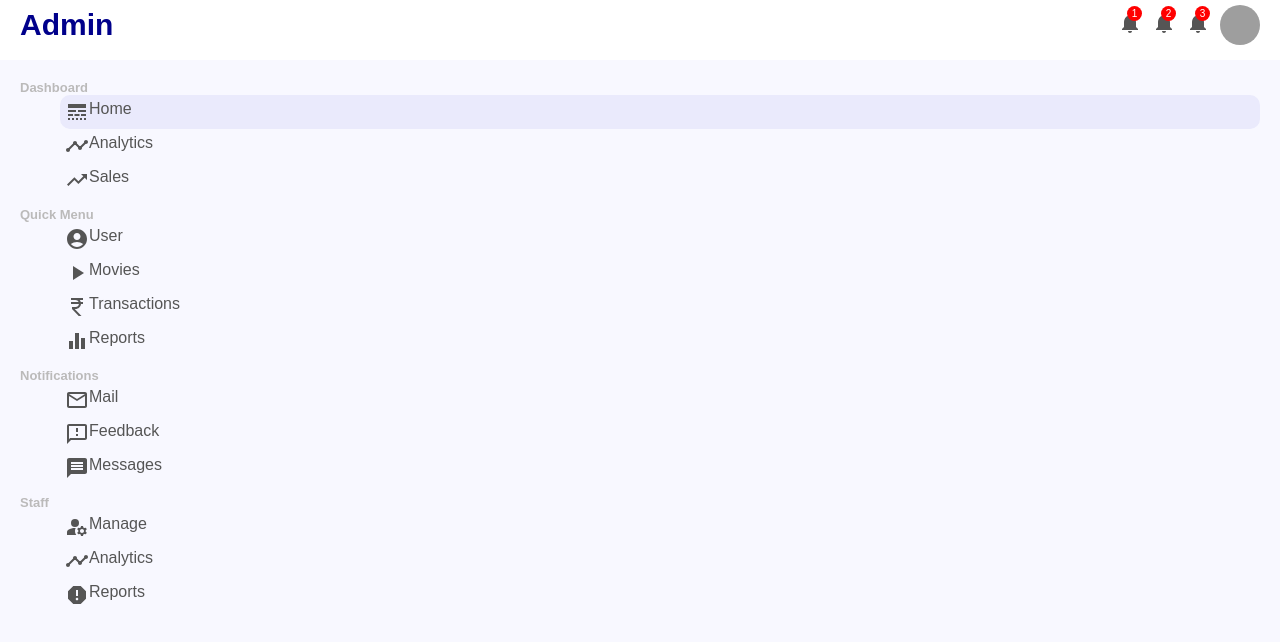
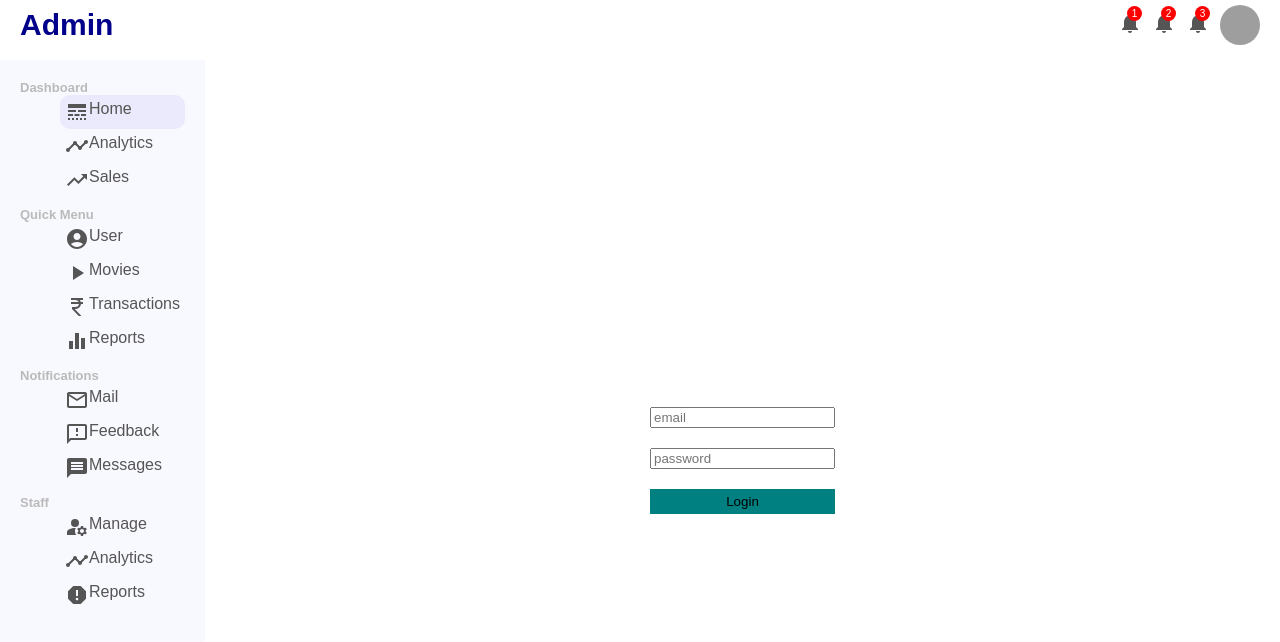
Before and after one commit to VishalRawatt/NetflixClone, a React (Create React App) app in the folder Admin/: page /login in a window 1280 px wide. Shown: the top 642 px of the page. Built offline with nearby package versions, Linux system fonts and the light colour scheme; grey boxes are pictures that could not be loaded.

Commit message:
login page

```diff
--- a/Admin/src/App.js
+++ b/Admin/src/App.js
@@ -9,6 +9,7 @@
 import ProductList from "./components/pages/productlist/ProductList";
 import Product from "./components/pages/product/Product";
 import NewProduct from "./components/pages/newProduct/NewProduct";
+import Login from "./components/pages/login/Login";
 
 function App() {
   return (
@@ -18,6 +19,7 @@
         <Sidebar/>
         <Routes>
         <Route path="/" element={<Home/>}/>
+        <Route path="/login" element={<Login/>}/>
         <Route path="/users" element={<UserList/>}/>
         <Route path="/user/:id" element={<User/>}/>
         <Route path="/newUser" element={<NewUser/>}/>
--- /dev/null
+++ b/Admin/src/components/pages/login/Login.jsx
@@ -0,0 +1,20 @@
+import { useState } from 'react';
+import './login.css' ;
+
+export default function Login() {
+    const [email, setEmail] = useState("") ;
+    const [password, setPassword] = useState("") ;
+
+    const handleLogin = (e) =>{
+        e.preventDefault() ;
+    }
+  return (
+    <div className='login'>
+        <form className="loginForm">
+            <input type="email" placeholder='email' className="loginInput" onChange={(e)=>setEmail(e.target.value)} />
+            <input type="password" placeholder='password' className="loginInput"  onChange={(e)=>setPassword(e.target.value)}/>
+            <button className="loginButton" onClick={handleLogin}>Login</button>
+        </form>
+    </div>
+  )
+}
--- /dev/null
+++ b/Admin/src/components/pages/login/login.css
@@ -0,0 +1,24 @@
+.login{
+    width: 100%;
+    display: flex;
+    height: 100vh;
+    align-items: center;
+    justify-content: center;
+}
+
+.loginForm{
+    display: flex;
+    flex-direction: column;
+}
+
+.loginInput{
+    margin-bottom: 20px;
+}
+
+.loginButton{
+    background-color: teal;
+    border: none ;
+    content: white;
+    padding: 5px;
+    cursor: pointer;
+}
--- a/Admin/src/context/authContext/AuthContext.js
+++ b/Admin/src/context/authContext/AuthContext.js
@@ -2,7 +2,7 @@
 import { createContext, useReducer } from "react";
 
 const INITIAL_STATE = {
-    use: null,
+    user: null,
     isFetching: false,
     error: false,
 };
--- a/Admin/src/index.js
+++ b/Admin/src/index.js
@@ -1,10 +1,13 @@
 import React from 'react';
 import ReactDOM from 'react-dom/client';
 import App from './App';
+import { AuthContextProvider } from './context/authContext/AuthContext';
 
 const root = ReactDOM.createRoot(document.getElementById('root'));
 root.render(
   <React.StrictMode>
+    <AuthContextProvider>
     <App />
+    </AuthContextProvider>
   </React.StrictMode>
 );
```
Also changed, not shown: Admin/src/context/authContext/apiCalls.js (added, +13 -0 lines).
